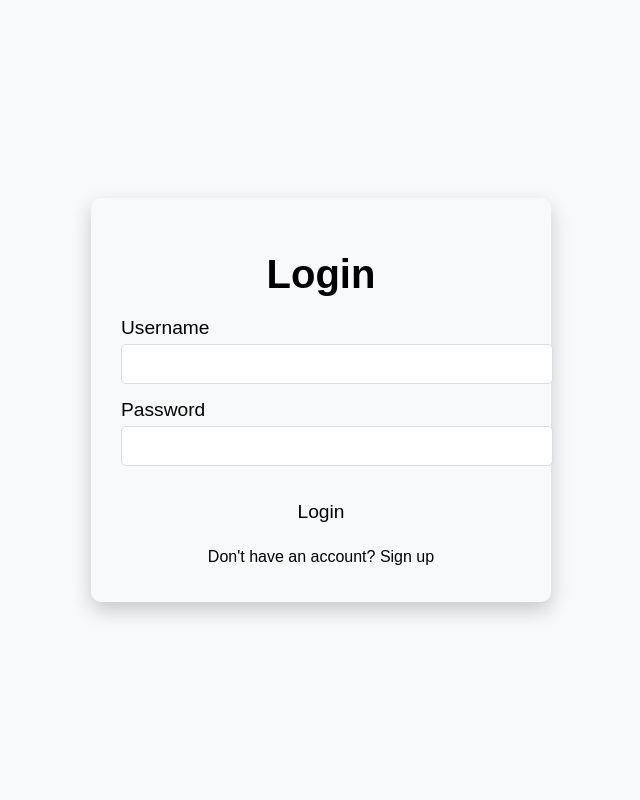
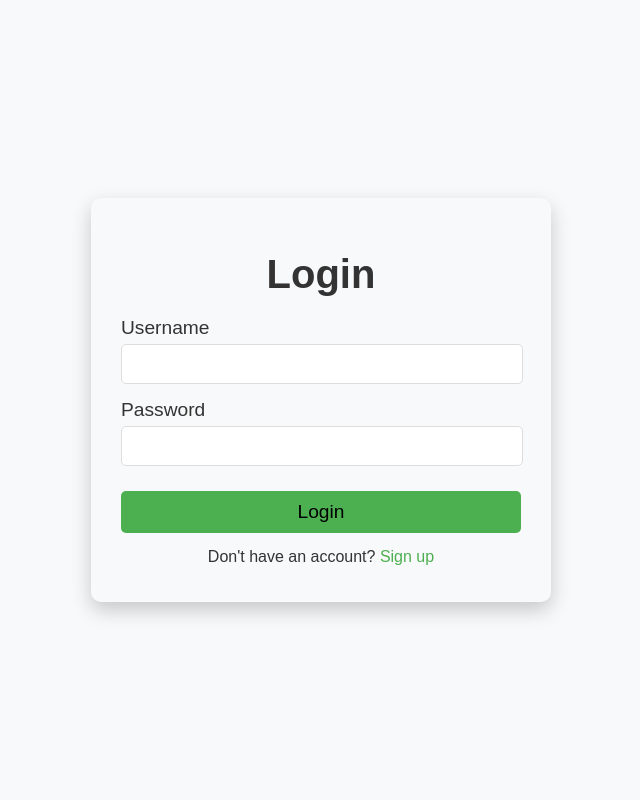
Before and after one commit to SakaGintoki/FinalBasisData, a PHP site: page /login.html in a window 1280 px wide. Shown: the whole page, without its empty margins (319-959 px from the left). Run offline with PHP 8.4, Linux system fonts and the light colour scheme.

Commit message:
Update
Repair Joshua GPT's results

```diff
--- a/login.css
+++ b/login.css
@@ -1,3 +1,14 @@
+:root {
+    --bg-color: #f8f9fa;
+    --text-color: #333333;
+    --main-color: #4caf50;
+    --white-color: #ffffff;
+    --shadow-color: rgba(0, 0, 0, .1);
+    --nav-bar: #ffffff;
+    --grey: #fdfdfd;
+}
+
+
 body {
     margin: 0;
     padding: 0;
@@ -45,7 +56,7 @@ body {
 }
 
 .input-box input {
-    width: 100%;
+    width: 92.5%;
     padding: 10px 15px;
     font-size: 1rem;
     border: 1px solid #ddd;
--- a/signup.css
+++ b/signup.css
@@ -45,7 +45,7 @@ body {
 }
 
 .input-box input {
-    width: 100%;
+    width: 92.5%;
     padding: 10px 15px;
     font-size: 1rem;
     border: 1px solid #ddd;
```
Also changed, not shown: index.html (+7 -1 lines).
